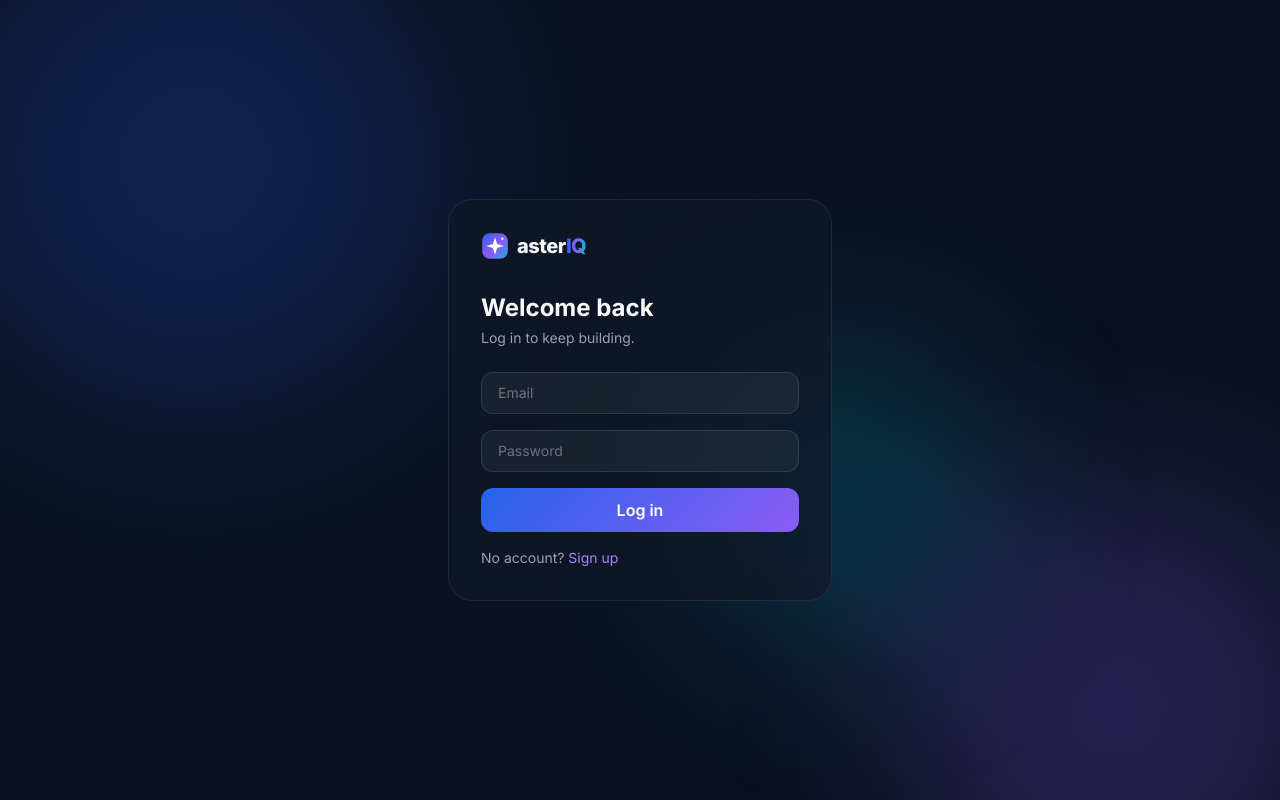
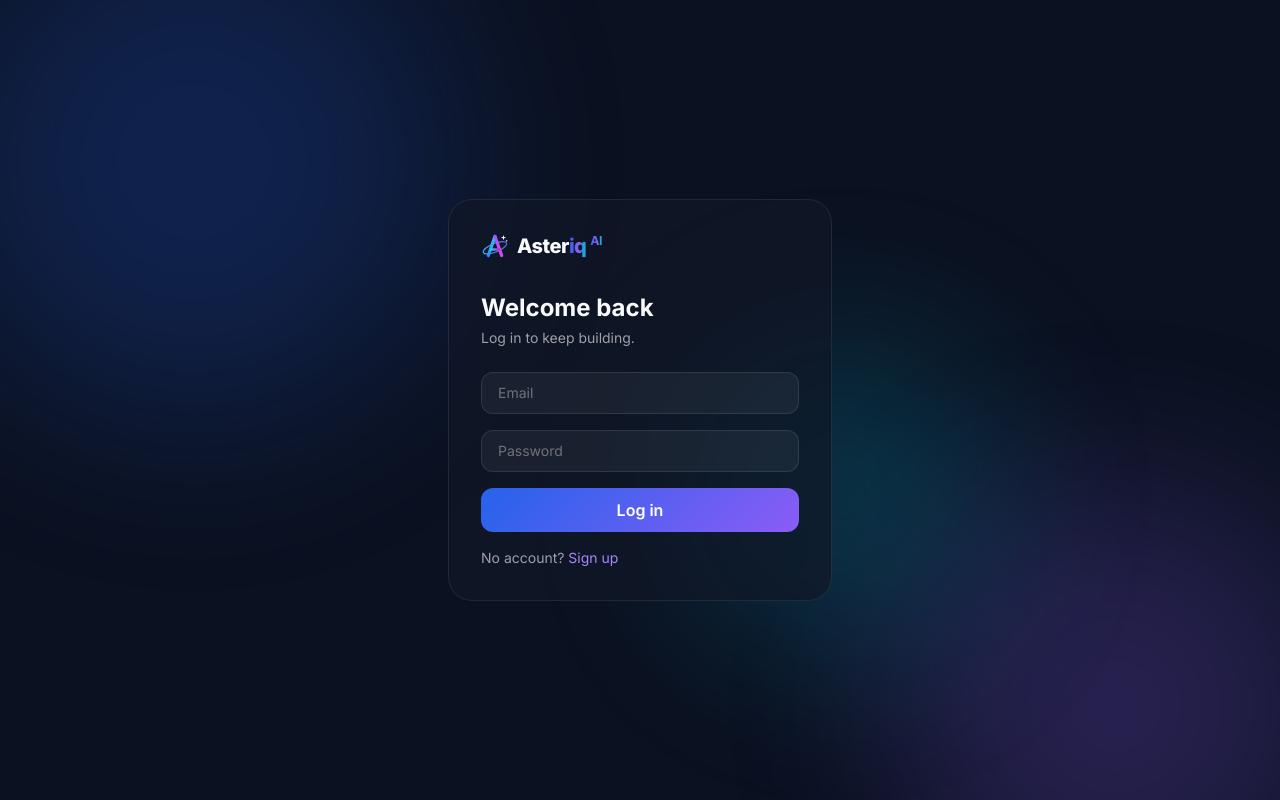
Before and after one commit to Kppatel001/AsterIQ, a Next.js app: page /login in a window 1280 px wide. Built offline with nearby package versions, Linux system fonts and the light colour scheme; no server answers.

Commit message:
rebuild 1/4: Asteriq AI logo + credit engine (daily model + 30-day trial) + Firestore credit rules

```diff
--- a/frontend/brand.tsx
+++ b/frontend/brand.tsx
@@ -1,60 +1,33 @@
-/**
- * Central brand configuration.
- * Change the name/tagline/logo HERE and it updates across the whole app.
- */
-
-export const APP_NAME = "Aster IQ";
+/** Central brand configuration. */
+export const APP_NAME = "Asteriq AI";
 export const APP_TAGLINE = "Describe your idea. AI builds everything.";
 export const APP_DESCRIPTION =
-  "Aster IQ — India's AI no-code platform. Build apps, websites, and tools from a single prompt, and deploy them to the internet in one click.";
-/** Prefix for GitHub repos created by the deploy engine */
+  "Asteriq AI — India's AI no-code platform. Build apps, websites, and tools from a single prompt, and deploy them to the internet in one click.";
 export const REPO_PREFIX = "asteriq";
 
 export function LogoMark({ size = 28 }: { size?: number }) {
   return (
-    <svg
-      width={size}
-      height={size}
-      viewBox="0 0 48 48"
-      fill="none"
-      xmlns="http://www.w3.org/2000/svg"
-      aria-hidden="true"
-    >
+    <svg width={size} height={size} viewBox="0 0 48 48" fill="none" xmlns="http://www.w3.org/2000/svg" aria-hidden="true">
       <defs>
-        <linearGradient id="asterg" x1="0" y1="0" x2="48" y2="48" gradientUnits="userSpaceOnUse">
-          <stop offset="0" stopColor="#2563EB" />
-          <stop offset="0.55" stopColor="#8B5CF6" />
-          <stop offset="1" stopColor="#06B6D4" />
-        </linearGradient>
+        <linearGradient id="aiqCyan" x1="10" y1="8" x2="16" y2="42" gradientUnits="userSpaceOnUse"><stop stopColor="#22D3EE" /><stop offset="1" stopColor="#3B82F6" /></linearGradient>
+        <linearGradient id="aiqViolet" x1="30" y1="8" x2="38" y2="42" gradientUnits="userSpaceOnUse"><stop stopColor="#A855F7" /><stop offset="1" stopColor="#D946EF" /></linearGradient>
+        <linearGradient id="aiqBar" x1="17" y1="30" x2="31" y2="30" gradientUnits="userSpaceOnUse"><stop stopColor="#22D3EE" /><stop offset="1" stopColor="#C026D3" /></linearGradient>
+        <linearGradient id="aiqOrbit" x1="2" y1="20" x2="46" y2="34" gradientUnits="userSpaceOnUse"><stop stopColor="#38BDF8" /><stop offset="1" stopColor="#6366F1" /></linearGradient>
       </defs>
-      <rect x="2" y="2" width="44" height="44" rx="13" fill="url(#asterg)" />
-      {/* four-point star — "aster" */}
-      <path
-        d="M24 9 L27.6 20.4 L39 24 L27.6 27.6 L24 39 L20.4 27.6 L9 24 L20.4 20.4 Z"
-        fill="#fff"
-      />
-      <circle cx="36.5" cy="11.5" r="2.2" fill="#fff" opacity="0.9" />
+      <ellipse cx="24" cy="27" rx="21.5" ry="7.4" transform="rotate(-22 24 27)" stroke="url(#aiqOrbit)" strokeWidth="2" fill="none" opacity="0.95" />
+      <line x1="24" y1="7.5" x2="12.5" y2="40.5" stroke="url(#aiqCyan)" strokeWidth="5.4" strokeLinecap="round" />
+      <line x1="24" y1="7.5" x2="35.5" y2="40.5" stroke="url(#aiqViolet)" strokeWidth="5.4" strokeLinecap="round" />
+      <line x1="17.5" y1="30" x2="30.5" y2="30" stroke="url(#aiqBar)" strokeWidth="4.4" strokeLinecap="round" />
+      <path d="M38.5 5 L39.6 8.4 L43 9.5 L39.6 10.6 L38.5 14 L37.4 10.6 L34 9.5 L37.4 8.4 Z" fill="#ffffff" />
+      <path d="M44 13 L44.5 14.7 L46.2 15.2 L44.5 15.7 L44 17.4 L43.5 15.7 L41.8 15.2 L43.5 14.7 Z" fill="#E0F2FE" />
     </svg>
   );
 }
-
-export function Logo({
-  size = 28,
-  withText = true,
-  textClass = "text-xl",
-}: {
-  size?: number;
-  withText?: boolean;
-  textClass?: string;
-}) {
+export function Logo({ size = 28, withText = true, textClass = "text-xl" }: { size?: number; withText?: boolean; textClass?: string; }) {
   return (
     <span className="inline-flex items-center gap-2 align-middle">
       <LogoMark size={size} />
-      {withText && (
-        <span className={`font-extrabold tracking-tight ${textClass}`}>
-          aster<span className="gradient-text">IQ</span>
-        </span>
-      )}
+      {withText && (<span className={`font-extrabold tracking-tight ${textClass}`}>Aster<span className="gradient-text">iq</span><span className="ml-1 align-top text-[0.62em] font-bold gradient-text">AI</span></span>)}
     </span>
   );
 }
--- /dev/null
+++ b/frontend/credits.ts
@@ -0,0 +1,48 @@
+import { db } from "./firebase/client";
+import { doc, getDoc, setDoc, updateDoc, addDoc, collection, serverTimestamp, increment } from "firebase/firestore";
+export type PlanId = "free" | "starter" | "pro" | "business";
+export type Plan = { id: PlanId; name: string; price: number; credits: number; highlight?: boolean; tagline: string; features: string[]; };
+export const PLANS: Plan[] = [
+  { id: "free", name: "Free", price: 0, credits: 2000, tagline: "For personal use", features: ["2 Projects","1 Workspace","Basic AI Models","Community Templates","GitHub Integration","Basic Deployment","Standard Support"] },
+  { id: "starter", name: "Starter", price: 999, credits: 20000, tagline: "For creators & builders", features: ["20 Projects","5 Team Members","Premium Templates","AI Agents","Workflow Builder","GitHub Deployment","Custom Domains","Email Support"] },
+  { id: "pro", name: "Pro", price: 1999, credits: 75000, highlight: true, tagline: "For professionals", features: ["Unlimited Projects","Planning Mode","Fast Build Mode","Marketplace Access","Unlimited Deployments","Version History","Priority Support"] },
+  { id: "business", name: "Business", price: 5999, credits: 250000, tagline: "For teams & enterprises", features: ["Unlimited Users","White Label","Enterprise Security","Private Workspaces","Team Management","Analytics","API Access","Dedicated Support"] },
+];
+export function dailyAllowance(planId: PlanId): number { const p = PLANS.find((x) => x.id === planId); return Math.floor((p?.credits ?? 2000) / 30); }
+export type Pack = { credits: number; price: number };
+export const PACKS: Pack[] = [{ credits: 5000, price: 199 },{ credits: 10000, price: 399 },{ credits: 25000, price: 999 },{ credits: 50000, price: 1999 },{ credits: 100000, price: 3999 },{ credits: 250000, price: 5999 }];
+export type Mode = "auto" | "build" | "ask" | "fix" | "improve" | "architect" | "ceo";
+export function estimateCost(mode: Mode, hasAttachment = false): number { const base: Record<Mode, number> = { ask: 5, architect: 15, ceo: 20, fix: 20, improve: 25, auto: 30, build: 40 }; return base[mode] + (hasAttachment ? 5 : 0); }
+export function todayKey(): string { const d = new Date(); return `${d.getFullYear()}-${String(d.getMonth()+1).padStart(2,"0")}-${String(d.getDate()).padStart(2,"0")}`; }
+export function nextDailyReset(): number { const d = new Date(); d.setHours(24,0,0,0); return d.getTime(); }
+export const FREE_TRIAL_MS = 30*24*60*60*1000;
+export type Wallet = { plan: PlanId; purchased: number; lifetimeUsed: number; dayKey: string; dayUsed: number; bonus: number; planStart: number; };
+export type WalletView = { allowance: number; usedToday: number; remainingDaily: number; purchased: number; totalAvailable: number; nextReset: number; };
+export function freeTrialInfo(w: Wallet) { const start = w.planStart || Date.now(); const endsAt = start + FREE_TRIAL_MS; const now = Date.now(); return { expired: w.plan === "free" && now >= endsAt, endsAt, daysLeft: Math.max(0, Math.ceil((endsAt-now)/(24*60*60*1000))) }; }
+export function walletView(w: Wallet): WalletView { const allowance = dailyAllowance(w.plan); const usedToday = w.dayKey === todayKey() ? (w.dayUsed||0) : 0; const remainingDaily = Math.max(0, allowance-usedToday); const purchased = w.purchased||0; return { allowance, usedToday, remainingDaily, purchased, totalAvailable: remainingDaily+purchased, nextReset: nextDailyReset() }; }
+function normalize(w: Partial<Wallet>): Wallet { const plan = ((w.plan as string) === "standard" ? "starter" : w.plan) as PlanId; return { plan: plan||"free", purchased: w.purchased??0, lifetimeUsed: w.lifetimeUsed??0, dayKey: w.dayKey??todayKey(), dayUsed: w.dayUsed??0, bonus: w.bonus??0, planStart: w.planStart??Date.now() }; }
+export async function getOrCreateWallet(uid: string): Promise<Wallet> {
+  const ref = doc(db, "credit_wallets", uid); const snap = await getDoc(ref);
+  if (!snap.exists()) { const w: Wallet = { plan:"free", purchased:0, lifetimeUsed:0, dayKey:todayKey(), dayUsed:0, bonus:0, planStart:Date.now() }; await setDoc(ref, { ...w, createdAt: serverTimestamp() }); return w; }
+  const w = normalize(snap.data() as Partial<Wallet>);
+  if (w.dayKey !== todayKey()) { w.dayKey = todayKey(); w.dayUsed = 0; await updateDoc(ref, { dayKey: w.dayKey, dayUsed: 0, plan: w.plan, purchased: w.purchased, updatedAt: serverTimestamp() }); }
+  return w;
+}
+export async function chargeCredits(uid: string, cost: number, label: string): Promise<void> {
+  const ref = doc(db, "credit_wallets", uid); const snap = await getDoc(ref);
+  const w = snap.exists() ? normalize(snap.data() as Partial<Wallet>) : await getOrCreateWallet(uid);
+  const today = todayKey(); const usedToday = w.dayKey === today ? w.dayUsed : 0;
+  const remainingDaily = Math.max(0, dailyAllowance(w.plan) - usedToday); const fromDaily = Math.min(cost, remainingDaily); const fromPurchased = cost - fromDaily;
+  await updateDoc(ref, { dayKey: today, dayUsed: usedToday+fromDaily, purchased: increment(-fromPurchased), lifetimeUsed: increment(cost), updatedAt: serverTimestamp() });
+  await addDoc(collection(db, "credit_transactions"), { ownerId: uid, cost, label, type: "debit", createdAt: serverTimestamp() });
+}
+export async function purchasePlan(uid: string, planId: PlanId): Promise<void> {
+  const plan = PLANS.find((p) => p.id === planId); if (!plan) return; const ref = doc(db, "credit_wallets", uid);
+  await setDoc(ref, { plan: plan.id, dayKey: todayKey(), dayUsed: 0, planStart: Date.now(), updatedAt: serverTimestamp() }, { merge: true });
+  await addDoc(collection(db, "credit_transactions"), { ownerId: uid, cost: 0, credit: dailyAllowance(plan.id), label: `Activated ${plan.name} plan (${dailyAllowance(plan.id).toLocaleString("en-IN")} credits/day)`, type: "plan", createdAt: serverTimestamp() });
+}
+export async function buyPack(uid: string, credits: number): Promise<void> {
+  const ref = doc(db, "credit_wallets", uid);
+  await updateDoc(ref, { purchased: increment(credits), updatedAt: serverTimestamp() });
+  await addDoc(collection(db, "credit_transactions"), { ownerId: uid, cost: 0, credit: credits, label: `Purchased ${credits.toLocaleString("en-IN")} credits`, type: "purchase", createdAt: serverTimestamp() });
+}
```
Also changed, not shown: app/icon.svg, 1 other file (tests, documents, lock files or other folders).
